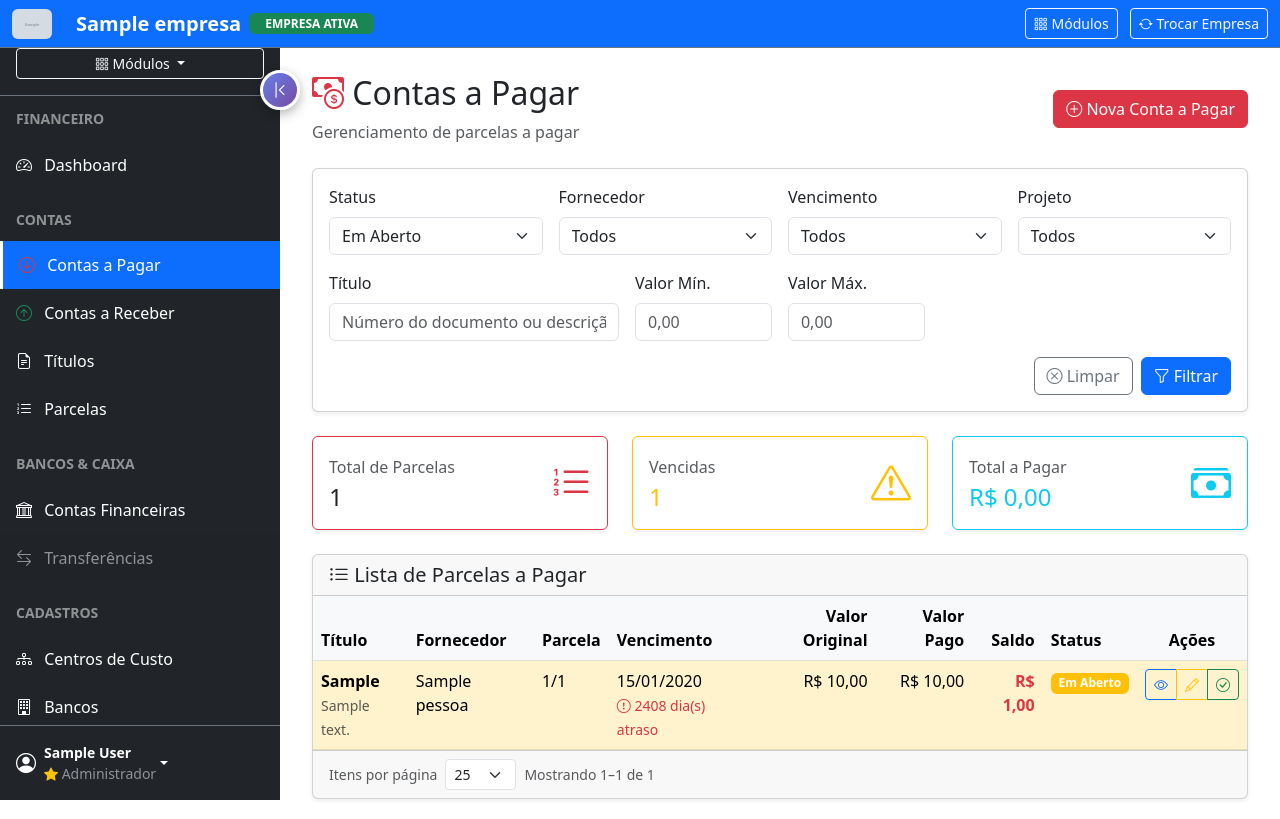
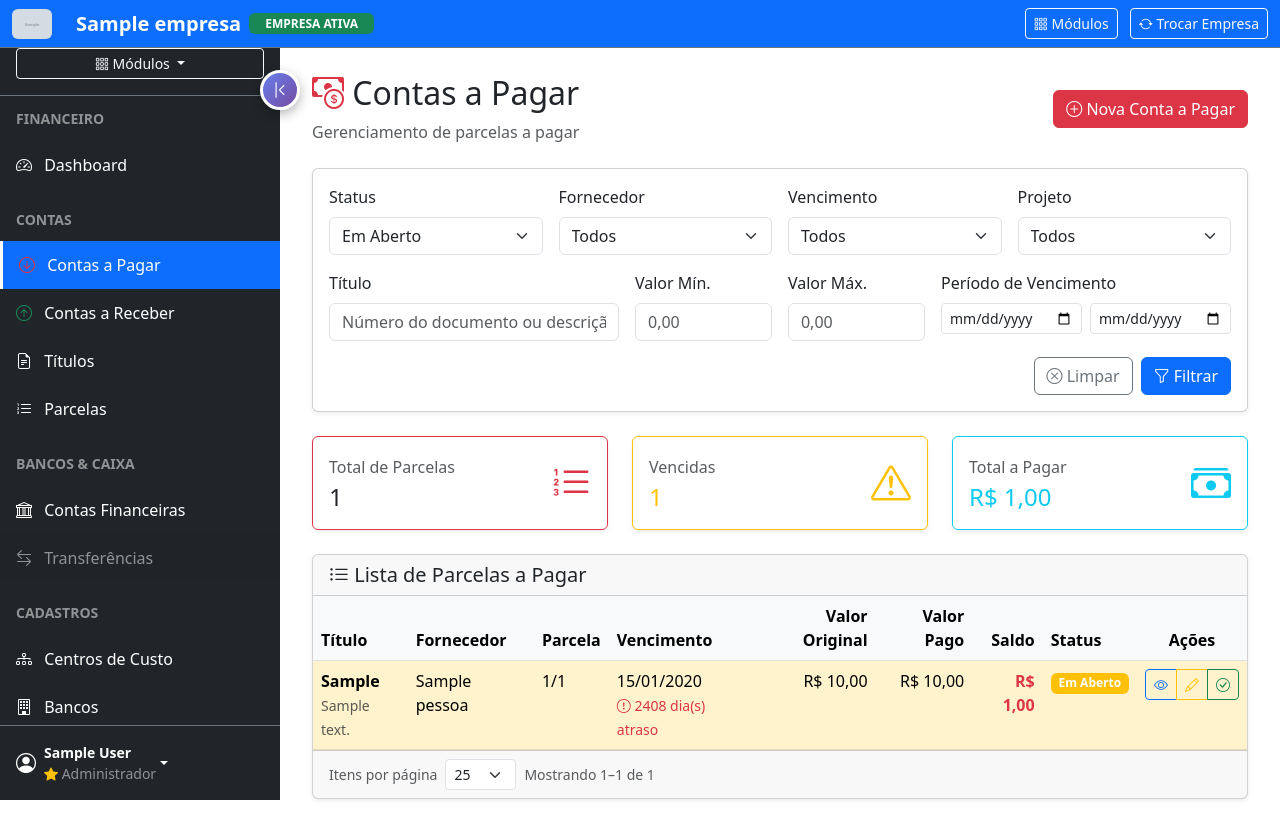
Before and after one commit to andrademalves/serrana_python, a Django app: page /financeiro/contas-pagar/ in a window 1280 px wide. Run offline with Django 5.2, Linux system fonts and the light colour scheme; a user stored in the database is signed in; tables that the repository leaves empty hold one stand-in row (values such as "Sample post"); grey boxes marked "Sample" are stand-in pictures; parts of the project's set-up code (start-up, migrations or seed data) failed here and were passed over; some libraries are stand-ins or nearby versions.

Commit message:
fix: Corrige card Total a Pagar/Receber zerado e melhora filtro de periodo
- Total a Pagar/Total a Receber agora soma o saldo_aberto real das
  parcelas filtradas (antes era hardcoded R$ 0,00); Vencidas agora conta
  de verdade em vez de duplicar o total de parcelas
- Filtro de periodo (data_inicio/data_fim) agora funciona de forma
  independente do preset "Vencimento" - antes só aplicava quando
  vencimento='PERSONALIZADO' e os campos ficavam escondidos; agora
  ficam sempre visiveis e combinam com qualquer preset

fix: Corrige nesting de HTML na tela de editar pessoa

Uma </div> extra fechava a secao "Dados de Funcionario" cedo demais,
deixando os campos de Banco/Agencia/Conta sempre visiveis (fora do
toggle "E funcionario?"), enquanto os campos de PIX ficavam dentro.
Tambem havia um byte de controle invalido (0x02) solto no arquivo.
Confirmado via teste end-to-end que tipo_pix/chave_pix salvam e
recarregam corretamente.

Co-Authored-By: Claude Sonnet 5 <noreply@anthropic.com>

```diff
--- a/financeiro/templates/financeiro/listar_contas_pagar.html
+++ b/financeiro/templates/financeiro/listar_contas_pagar.html
@@ -43,13 +43,12 @@
                 </div>
                 <div class="col-md-3">
                     <label for="vencimento" class="form-label">Vencimento</label>
-                    <select name="vencimento" id="vencimento" class="form-select" onchange="toggleDateFilters()">
+                    <select name="vencimento" id="vencimento" class="form-select">
                         <option value="TODOS" {% if vencimento == 'TODOS' %}selected{% endif %}>Todos</option>
                         <option value="VENCIDAS" {% if vencimento == 'VENCIDAS' %}selected{% endif %}>Vencidas</option>
                         <option value="HOJE" {% if vencimento == 'HOJE' %}selected{% endif %}>Hoje</option>
                         <option value="7_DIAS" {% if vencimento == '7_DIAS' %}selected{% endif %}>Próximos 7 dias</option>
                         <option value="30_DIAS" {% if vencimento == '30_DIAS' %}selected{% endif %}>Próximos 30 dias</option>
-                        <option value="PERSONALIZADO" {% if vencimento == 'PERSONALIZADO' %}selected{% endif %}>Data Específica</option>
                     </select>
                 </div>
                 <div class="col-md-3">
@@ -76,8 +75,8 @@
                     <input type="number" name="valor_max" id="valor_max" class="form-control"
                            step="0.01" min="0" value="{{ valor_max }}" placeholder="0,00">
                 </div>
-                <div class="col-md-4" id="dateFilters" style="{% if vencimento != 'PERSONALIZADO' %}display: none;{% endif %}">
-                    <label class="form-label">Período</label>
+                <div class="col-md-4">
+                    <label class="form-label">Período de Vencimento</label>
                     <div class="row g-2">
                         <div class="col-6">
                             <input type="date" name="data_inicio" class="form-control form-control-sm"
@@ -102,8 +101,6 @@
     </div>
 
     <!-- Resumo -->
-    {% with total_pagar=parcelas.paginator.count %}
-    {% with total_valor=0 %}
     <div class="row mb-4">
         <div class="col-md-4">
             <div class="card border-danger">
@@ -111,7 +108,7 @@
                     <div class="d-flex justify-content-between align-items-center">
                         <div>
                             <p class="text-muted mb-1">Total de Parcelas</p>
-                            <h4 class="mb-0">{{ total_pagar }}</h4>
+                            <h4 class="mb-0">{{ parcelas.paginator.count }}</h4>
                         </div>
                         <i class="bi bi-list-ol fs-1 text-danger"></i>
                     </div>
@@ -125,7 +122,7 @@
                         <div>
                             <p class="text-muted mb-1">Vencidas</p>
                             <h4 class="mb-0 text-warning">
-                                {{ total_pagar }}
+                                {{ total_vencidas }}
                             </h4>
                         </div>
                         <i class="bi bi-exclamation-triangle fs-1 text-warning"></i>
@@ -139,7 +136,7 @@
                     <div class="d-flex justify-content-between align-items-center">
                         <div>
                             <p class="text-muted mb-1">Total a Pagar</p>
-                            <h4 class="mb-0 text-info">R$ 0,00</h4>
+                            <h4 class="mb-0 text-info">{{ total_saldo_aberto|currency }}</h4>
                         </div>
                         <i class="bi bi-cash-stack fs-1 text-info"></i>
                     </div>
@@ -147,8 +144,6 @@
             </div>
         </div>
     </div>
-    {% endwith %}
-    {% endwith %}
 
     <!-- Tabela de Parcelas -->
     <div class="card">
@@ -304,17 +299,6 @@
 
 {% block extra_js %}
 <script>
-function toggleDateFilters() {
-    const vencimento = document.getElementById('vencimento').value;
-    const dateFilters = document.getElementById('dateFilters');
-
-    if (vencimento === 'PERSONALIZADO') {
-        dateFilters.style.display = 'block';
-    } else {
-        dateFilters.style.display = 'none';
-    }
-}
-
 function mudarPorPagina(valor) {
     const params = new URLSearchParams(window.location.search);
     params.set('por_pagina', valor);
--- a/financeiro/views.py
+++ b/financeiro/views.py
@@ -8,7 +8,7 @@ from django.db.models import Q, Sum
 from django.core.paginator import Paginator, EmptyPage, PageNotAnInteger
 from django.utils import timezone
 from django.http import HttpResponse
-from datetime import date, timedelta
+from datetime import date, timedelta, datetime
 from decimal import Decimal, InvalidOperation
 import io
 
@@ -298,7 +298,7 @@ def listar_parcelas(request, tipo='RECEBER'):
     elif status != 'TODOS':
         parcelas = parcelas.filter(status=status)
 
-    # Filtro de vencimento
+    # Filtro de vencimento (presets rápidos)
     hoje = date.today()
     if vencimento == 'VENCIDAS':
         parcelas = parcelas.filter(data_vencimento__lt=hoje, status__in=['ABERTO', 'PARCIAL'])
@@ -308,16 +308,20 @@ def listar_parcelas(request, tipo='RECEBER'):
         parcelas = parcelas.filter(data_vencimento__lte=hoje + timedelta(days=7), data_vencimento__gte=hoje)
     elif vencimento == '30_DIAS':
         parcelas = parcelas.filter(data_vencimento__lte=hoje + timedelta(days=30), data_vencimento__gte=hoje)
-    elif vencimento == 'PERSONALIZADO':
-        # Filtro por data específica
-        if data_inicio:
-            from datetime import datetime
+
+    # Filtro de período específico (independente do preset acima, pode ser combinado)
+    if data_inicio:
+        try:
             data_inicio_obj = datetime.strptime(data_inicio, '%Y-%m-%d').date()
             parcelas = parcelas.filter(data_vencimento__gte=data_inicio_obj)
-        if data_fim:
-            from datetime import datetime
+        except ValueError:
+            pass
+    if data_fim:
+        try:
             data_fim_obj = datetime.strptime(data_fim, '%Y-%m-%d').date()
             parcelas = parcelas.filter(data_vencimento__lte=data_fim_obj)
+        except ValueError:
+            pass
 
     # Filtro de cliente/fornecedor
     if cliente_id:
@@ -354,6 +358,10 @@ def listar_parcelas(request, tipo='RECEBER'):
 
     from projetos.models import Projeto
     projetos_filtro = Projeto.objects.filter(empresa=request.empresa).order_by('codigo')
+
+    # Resumo (calculado sobre todo o resultado filtrado, não só a página atual)
+    total_saldo_aberto = parcelas.aggregate(total=Sum('saldo_aberto'))['total'] or 0
+    total_vencidas = parcelas.filter(data_vencimento__lt=hoje, status__in=['ABERTO', 'PARCIAL']).count()
 
     # Paginação
     try:
@@ -393,6 +401,8 @@ def listar_parcelas(request, tipo='RECEBER'):
         'por_pagina': por_pagina,
         'querystring': querystring.urlencode(),
         'hoje': hoje,
+        'total_saldo_aberto': total_saldo_aberto,
+        'total_vencidas': total_vencidas,
     }
 
     template = 'financeiro/listar_contas_pagar.html' if tipo == 'PAGAR' else 'financeiro/listar_contas_receber.html'
```
Also changed, not shown: cadastros/templates/cadastros/editar_pessoa.html (+1 -2 lines), financeiro/templates/financeiro/listar_contas_receber.html (+5 -17 lines).
